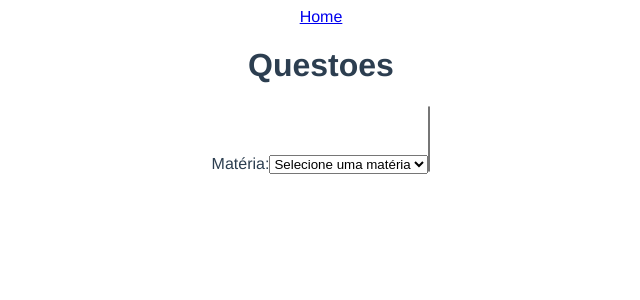
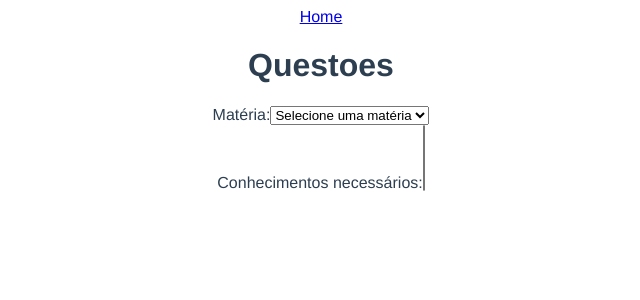
Before and after one commit to LuanComputacao/mr_xavier_frontend, a Vue app: page /#/questions in a window 1280 px wide. Shown: the top 300 px of the page, without its empty margins (319-959 px from the left). Built offline with nearby package versions, Linux system fonts and the light colour scheme.

Commit message:
Fixing label

```diff
--- a/package.json
+++ b/package.json
@@ -10,6 +10,7 @@
     "test:unit": "vue-cli-service test:unit"
   },
   "dependencies": {
+    "@isneezy/vue-selectize": "^0.4.1",
     "bootstrap": "^4.3.1",
     "register-service-worker": "^1.5.2",
     "vue": "^2.6.6",
--- a/src/views/Questions.vue
+++ b/src/views/Questions.vue
@@ -1,19 +1,24 @@
 <template>
   <div class="questions">
     <nav>
-        <router-link to='/'>Home</router-link>
+      <router-link to="/">Home</router-link>
     </nav>
     <h1>Questoes</h1>
     <form>
+      <div>
         <label for="subjects">Matéria:</label>
         <select name="subjects" id="js-subjects" v-model="curSubject">
           <option value>Selecione uma matéria</option>
           <option v-for="(subject, i) in subjects" :key="i" :value="subject.code">{{subject.name}}</option>
         </select>
+      </div>
 
-      <select multiple name="knowledge" id="js-knowledge">
+      <div>
+        <label for="knowledges">Conhecimentos necessários:</label>
+        <select multiple name="knowledges" id="knowledges">
           <option v-for="(knowledge, i) in availableKnowledges" :key="i" value>{{knowledge.name}}</option>
         </select>
+      </div>
     </form>
   </div>
 </template>
```
Lines whose indentation alone changed are shown as unchanged.
